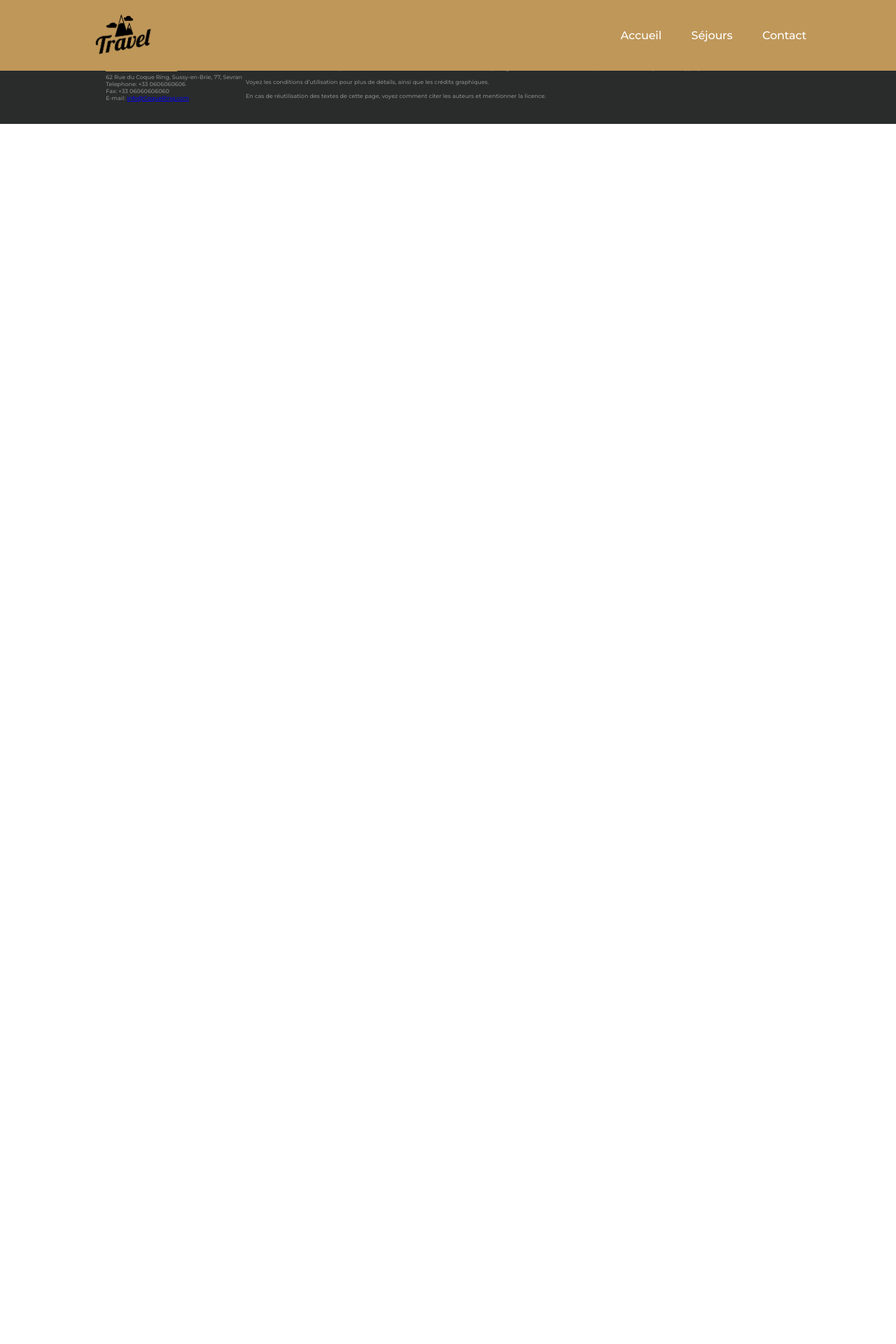
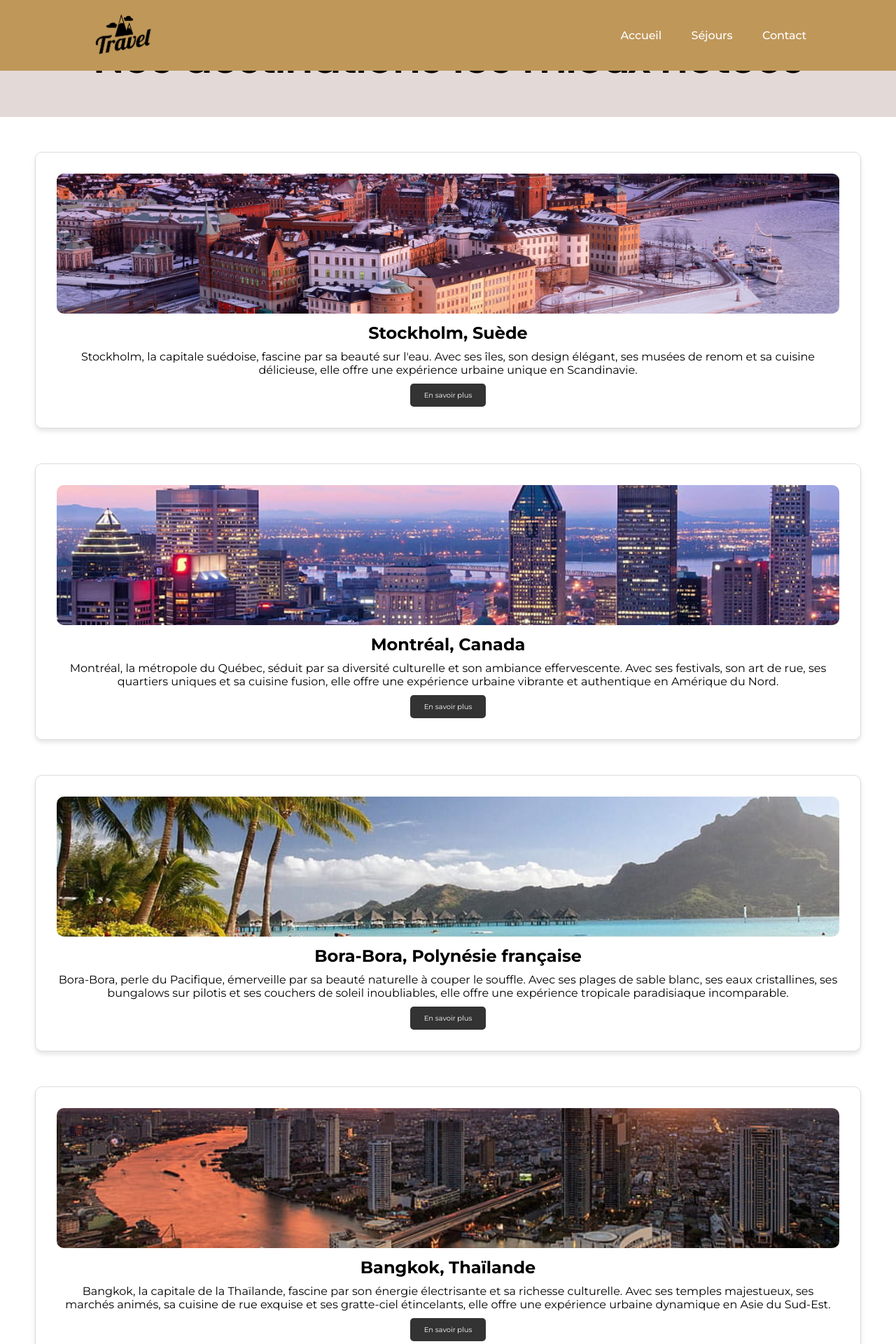
Before and after one commit to LSAleo/site_agence_voyage, a PHP site: page /sejour.html in a window 1280 px wide. Shown: the top 1920 px of the page at 70% size. Before the commit the page ends 177 px from the top, so only its background shows below. Run offline with PHP 8.4, Linux system fonts and the light colour scheme; some libraries are stand-ins or nearby versions.

Commit message:
carte ajoutées

```diff
--- a/index.css
+++ b/index.css
@@ -91,7 +91,7 @@ section.accueil{
 
 /* ****************************Fin Accueil*********************** */
 
-/* ****************************Bar de recherche*********************** */
+/* ****************************Barre de recherche*********************** */
 
 .barre-recherche {
   position: absolute;
@@ -219,64 +219,56 @@ section.accueil{
 
 
 /* ****************************FOOTER*********************** */
+
+
 footer {
-    padding: 320px 0;
-    bottom:0;
-    width: 100%;
-    position:relative;
-    bottom: 0;
-    left: 0;
-    right: 0;
-    padding: 2rem;
-    background:#2A2C2B;
-    color: white;
-    font-weight: 500;
-    display: flex;
-    justify-content: center;
-    align-items: center;
-    gap: 0.5em;
+  background-color: #2A2C2B;
+  color: #fff;
+  padding: 40px 0;
+  display: flex;
+  justify-content: space-between;
+  flex-wrap: wrap;
+  padding: 5%;
+  font-size: 18px;
+}
+.footer-colonne {
+  flex: 1;
+  padding: 0 20px;
 }
 
-footer.info{
-
-}
-
-footer a:hover {
-
+.footer-colonne h3 {
+  font-size: 18px;
+  margin-bottom: 10px;
 }
 
 
-footer ul li {
-	display: inline;
-	padding-right: 25px;
-	font-weight: 500;
+.footer-colonne ul {
+  list-style: none;
+  padding: 0;
 }
 
-footer p {
-	color: #888888;
-	font-size: 0.8em;
-	margin: 0;
+
+.footer-colonne ul li {
+  font-size: 16px;
+  margin-bottom: 5px;
 }
 
-footer h2 {
-	text-transform: uppercase;
-	color: #FFFFFF;
-	margin-top: 0;
-	font-size: 2rem;
-	font-weight: 700;
-	width: 130px;
+
+.footer-colonne ul li a {
+  text-decoration: none;
+  color: #fff;
+  transition: color 0.3s ease;
 }
 
-footer h2:after {
-	display: none;
-}
-footer hr {
-	border-top: 3px solid #ffffff;
-	margin: 20px 0 20px 0;
+
+.footer-colonne ul li a:hover {
+  color: #BF9759;
 }
 
 
 
 
 
+
+
 /* ****************************FIN FOOTER*********************** */
--- a/sejour.css
+++ b/sejour.css
@@ -68,67 +68,119 @@ body {
 }
 /*   ****************************FIN NAVBAR*********************** */
 
+#titre2{
+    font-size: 60px;
+    background-color: #E3D9D7;
+    color: black;
+    background-position: center;
+    display: flex;
+    justify-content: center;
+    padding: 3%;
+    font-family: 'Poppins', sans-serif;
+  }
 
+/* ****************************Cards*********************** */
+
+.card {
+    border: 1px solid #ddd;
+    border-radius: 10px;
+    box-shadow: 0 4px 6px rgba(0, 0, 0, 0.1);
+    margin: 50px;
+    padding: 30px;
+    text-align: center;
+    background-color: #fff;
+    transition: transform 0.3s ease;
+  }
+
+  .card:hover {
+    transform: scale(1.03);
+  }
+
+  .card img {
+    width: 100%;
+    max-height: 200px;
+    object-fit: cover;
+    border-radius: 10px;
+  }
+
+  .card h2 {
+    font-size: 24px;
+    margin: 10px 0;
+  }
+
+  .card p {
+    font-size: 16px;
+    margin: 10px 0;
+  }
+
+  .card a {
+    display: inline-block;
+    padding: 10px 20px;
+    background-color: #333;
+    color: #fff;
+    text-decoration: none;
+    border-radius: 5px;
+    transition: background-color 0.3s ease;
+  }
+
+  .card a:hover {
+    background-color: #555;
+  }
+
+  /* ****************************Fin Cards*********************** */
 
 
 /* ****************************FOOTER*********************** */
+
+
 footer {
-	background: #2A2C2B;
-	padding: 320px 0;
-    bottom:0;
-    width: 100%;
-    position:relative;
-    bottom: 0;
-    left: 0;
-    right: 0;
-    padding: 2rem;
-    background:black;
-    color: white;
-    font-weight: 500;
+    background-color: #2A2C2B;
+    color: #fff;
+    padding: 40px 0;
     display: flex;
-    justify-content: center;
-    align-items: center;
-    gap: 0.5em;
+    justify-content: space-between;
+    flex-wrap: wrap;
+    padding: 5%;
+    font-size: 18px;
+  }
+  .footer-colonne {
+    flex: 1;
+    padding: 0 20px;
+  }
+
+  .footer-colonne h3 {
+    font-size: 18px;
+    margin-bottom: 10px;
   }
 
 
-
-footer a:hover {
-
+  .footer-colonne ul {
+    list-style: none;
+    padding: 0;
   }
 
 
-footer ul li {
-	display: inline;
-	padding-right: 25px;
-	font-weight: 500;
+  .footer-colonne ul li {
+    font-size: 16px;
+    margin-bottom: 5px;
   }
 
-footer p {
-	color: #888888;
-	font-size: 0.8em;
-	margin: 0;
+
+  .footer-colonne ul li a {
+    text-decoration: none;
+    color: #fff;
+    transition: color 0.3s ease;
   }
 
-footer h2 {
-	text-transform: uppercase;
-	color: #FFFFFF;
-	margin-top: 0;
-	font-size: 2rem;
-	font-weight: 700;
-	width: 130px;
-}
 
-footer h2:after {
-	display: none;
-}
-footer hr {
-	border-top: 3px solid #ffffff;
-	margin: 20px 0 20px 0;
+  .footer-colonne ul li a:hover {
+    color: #BF9759;
   }
 
 
 
 
 
+
+
   /* ****************************FIN FOOTER*********************** */
--- a/sejour.html
+++ b/sejour.html
@@ -3,7 +3,7 @@
 <head>
     <meta charset="UTF-8">
     <meta name="viewport" content="width=device-width, initial-scale=1.0">
-    <link rel="stylesheet" href="index.css">
+    <link rel="stylesheet" href="sejour.css">
     <link rel="website icon" type="png" href="Images/Logo1.png">
     <script src="https://kit.fontawesome.com/96d5778ce2.js" crossorigin="anonymous"></script>
     <title>Agence de voyage</title>
@@ -18,48 +18,88 @@
       </header>
 <body>
 
+    <h1 id="titre2">Nos destinations les mieux notées</h1>
+
     <section>
 
-    </section>
+        <div class="card">
+          <img src="Images/Stockholm.jpg" alt="Stockholm" class="img_card">
+          <h2 class="nom_ville"> Stockholm, Suède </h2>
+          <p> Stockholm, la capitale suédoise, fascine par sa beauté sur l'eau. Avec ses îles, son design élégant, ses musées de renom et sa cuisine délicieuse, elle offre une expérience urbaine unique en Scandinavie. </p>
+          <a href="#"> En savoir plus </a>
+        </div>
+
+        <div class="card">
+          <img src="Images/montreal.jpg" alt="Montréal" class="img_card">
+          <h2 class="nom_ville"> Montréal, Canada </h2>
+          <p> Montréal, la métropole du Québec, séduit par sa diversité culturelle et son ambiance effervescente. Avec ses festivals, son art de rue, ses quartiers uniques et sa cuisine fusion, elle offre une expérience urbaine vibrante et authentique en Amérique du Nord. </p>
+          <a href="#"> En savoir plus </a>
+        </div>
+
+        <div class="card">
+          <img src="Images/bora_bora.jpg" alt="Bora-Bora" class="img_card">
+          <h2 class="nom_ville"> Bora-Bora, Polynésie française </h2>
+          <p> Bora-Bora, perle du Pacifique, émerveille par sa beauté naturelle à couper le souffle. Avec ses plages de sable blanc, ses eaux cristallines, ses bungalows sur pilotis et ses couchers de soleil inoubliables, elle offre une expérience tropicale paradisiaque incomparable. </p>
+          <a href="#"> En savoir plus </a>
+        </div>
+
+        <div class="card">
+          <img src="Images/bangkok.jpg" alt="Bangkok" class="img_card">
+          <h2 class="nom_ville"> Bangkok, Thaïlande </h2>
+          <p> Bangkok, la capitale de la Thaïlande, fascine par son énergie électrisante et sa richesse culturelle. Avec ses temples majestueux, ses marchés animés, sa cuisine de rue exquise et ses gratte-ciel étincelants, elle offre une expérience urbaine dynamique en Asie du Sud-Est. </p>
+          <a href="#"> En savoir plus </a>
+        </div>
+
+        <div class="card">
+          <img src="Images/dubai.jpg" alt="Dubaï" class="img_card">
+          <h2 class="nom_ville"> Dubaï, Émirats arabes unis </h2>
+          <p> Dubai, la métropole des Émirats arabes unis, impressionne par sa modernité extravagante et son audace architecturale. Avec ses gratte-ciel futuristes, ses centres commerciaux luxueux, ses îles artificielles et ses déserts infinis, elle offre une expérience urbaine résolument avant-gardiste au cœur du Moyen-Orient. </p>
+          <a href="#"> En savoir plus </a>
+        </div>
+
+        <div class="card">
+          <img src="Images/ny.jpg" alt="New York City" class="img_card">
+          <h2 class="nom_ville"> New York, États-Unis </h2>
+          <p> New York, la ville qui ne dort jamais, éblouit par son ambiance effervescente et son incroyable diversité. Avec ses gratte-ciel emblématiques, ses quartiers vibrants, ses théâtres de renommée mondiale et sa cuisine internationale, elle offre une expérience urbaine incomparable en Amérique du Nord. </p>
+          <a href="#"> En savoir plus </a>
+        </div>
+
+      </section>
 
 </body>
 
 <!-- Footer -->
 <footer>
-    <div class="footerinfo">
-      <img src="Images/Logo1.png" href="index.html" alt="Photo du logo"/>
-        <p>62 Rue du Coque Ring, Sussy-en-Brie, 77, Sevran</p>
-        <p>Telephone: +33 0606060606</p>
-        <p>Fax: +33 06060606060</p>
-        <p>E-mail: <a href="mailto:info@companyname.com">info@CoqueRing.com</a></p>
+    <div class="footer-colonne">
+      <h3>You are here</h3>
+      <ul>
+        <li>Home</li>
+      </ul>
     </div>
-
-    <div class="footerthemes">
-              <ul>
-                  <li><a class="smoothscroll" href="#">Accueil</a></li>
-                  <li><a class="smoothscroll" href="#">Séjours</a></li>
-                  <li><a class="smoothscroll" href="#">Contact</a></li>
-              </ul>
-              <hr>
-              <p>Droit d'auteur : les textes sont disponibles sous licence Creative Commons attribution, partage dans les mêmes conditions ; d’autres conditions peuvent s’appliquer.
-                  <br>
-                  <br>
-                  Voyez les conditions d’utilisation pour plus de détails, ainsi que les crédits graphiques.
-                  <br>
-                  <br>
-                  En cas de réutilisation des textes de cette page, voyez comment citer les auteurs et mentionner la licence.
-              </p>
-          </div>
-          <!-- iocone reseaux sociaux -->
-          <div class="footerthemes">
-            <ul>
-              <li><a href="#" class="fa-brands fa-facebook"></a></li>
-              <li><a href="#" class="fa-brands fa-twitter"></a></li>
-              <li><a href="#" class="fa-brands fa-instagram"></a></li>
-            </ul>
-          </div>
-
-      </footer>
+    <div class="footer-colonne">
+      <h3>Find us on</h3>
+      <ul>
+        <li>Twitter</li>
+        <li>Instagram</li>
+        <li>Facebook</li>
+        <li>YouTube</li>
+      </ul>
+    </div>
+    <div class="footer-colonne">
+      <h3>Contact us</h3>
+      <ul>
+        <li>Request a map</li>
+        <li>Site feedback</li>
+      </ul>
+    </div>
+    <div class="footer-colonne">
+      <h3>Need help?</h3>
+      <ul>
+        <li>Help</li>
+        <li>FAQs</li>
+      </ul>
+    </div>
+  </footer>
 
   <!-- Footer Fin -->
   </html>
```
Also changed, not shown: index.html (+29 -28 lines). Lines whose indentation alone changed are shown as unchanged.
